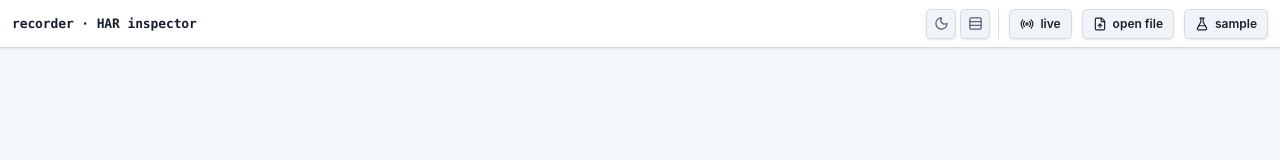
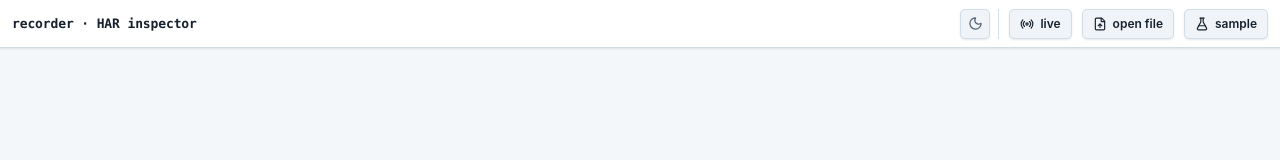
Before and after one commit to mgurevin/recorder, a React (Vite) app in the folder inspector/: page / in a window 1280 px wide. Shown: the top 160 px of the page. Built offline with nearby package versions, Linux system fonts and the light colour scheme.

Commit message:
refactor(inspector): remove density preference

```diff
--- a/inspector/src/components/AppearanceControls.tsx
+++ b/inspector/src/components/AppearanceControls.tsx
@@ -1,11 +1,9 @@
-import { Moon, Rows3, Sun } from "lucide-react";
+import { Moon, Sun } from "lucide-react";
 import { useEffect, useState } from "react";
 
 type Theme = "system" | "dark" | "light";
-type Density = "compact" | "comfortable";
 
 const THEME_KEY = "recorder.inspector.theme";
-const DENSITY_KEY = "recorder.inspector.density";
 
 function storedValue<T extends string>(key: string, allowed: readonly T[], fallback: T): T {
   const value = window.localStorage.getItem(key);
@@ -15,7 +13,6 @@ function storedValue<T extends string>(key: string, allowed: readonly T[], fallb
 
 export function AppearanceControls() {
   const [theme, setTheme] = useState<Theme>(() => storedValue(THEME_KEY, ["system", "dark", "light"], "system"));
-  const [density, setDensity] = useState<Density>(() => storedValue(DENSITY_KEY, ["compact", "comfortable"], "compact"));
 
   useEffect(() => {
     const root = document.documentElement;
@@ -23,11 +20,6 @@ export function AppearanceControls() {
     else root.dataset.theme = theme;
     window.localStorage.setItem(THEME_KEY, theme);
   }, [theme]);
-
-  useEffect(() => {
-    document.documentElement.dataset.density = density;
-    window.localStorage.setItem(DENSITY_KEY, density);
-  }, [density]);
 
   const nextTheme: Record<Theme, Theme> = { system: "dark", dark: "light", light: "system" };
   const themeLabel = theme === "system" ? "system theme" : `${theme} theme`;
@@ -43,15 +35,6 @@ export function AppearanceControls() {
       >
         {theme === "light" ? <Sun size={15} /> : <Moon size={15} />}
       </button>
-      <button
-        type="button"
-        className={`icon-btn ${density === "comfortable" ? "active" : ""}`}
-        data-tooltip={`Density: ${density}`}
-        aria-label={`Use ${density === "compact" ? "comfortable" : "compact"} density`}
-        onClick={() => setDensity(density === "compact" ? "comfortable" : "compact")}
-      >
-        <Rows3 size={15} />
-      </button>
     </div>
   );
 }
--- a/inspector/src/styles/tokens.css
+++ b/inspector/src/styles/tokens.css
@@ -185,11 +185,6 @@
   }
 }
 
-:root[data-density="comfortable"] {
-  --control-height-sm: 34px;
-  --control-height-md: 40px;
-}
-
 @media (prefers-reduced-motion: reduce) {
   *, *::before, *::after {
     scroll-behavior: auto !important;
```
Also changed, not shown: 2 other files (tests, documents, lock files or other folders).
